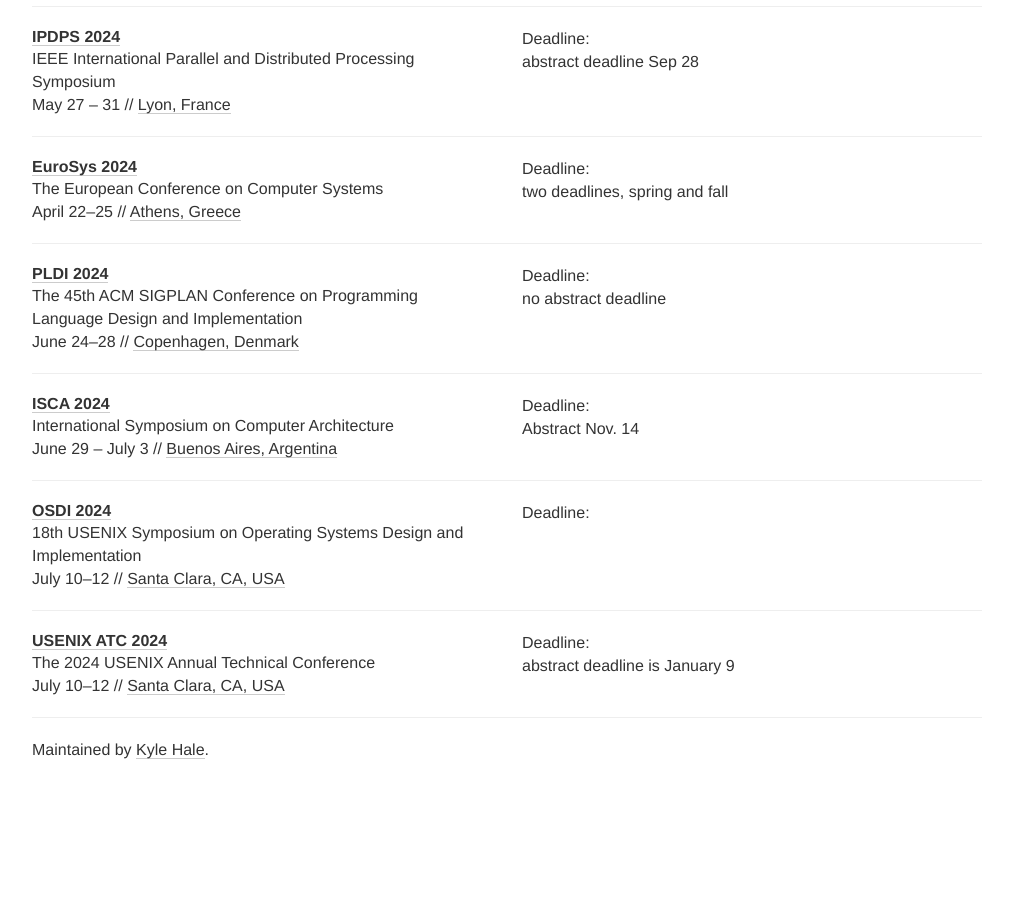
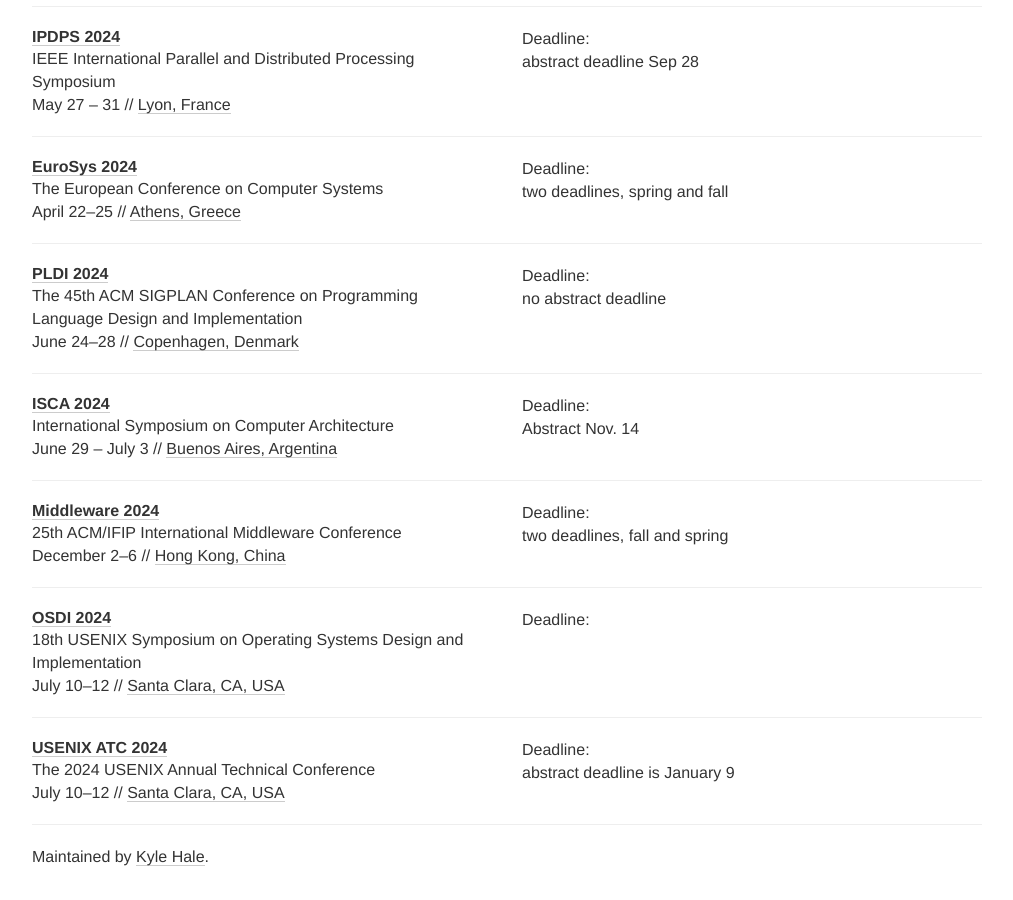
Before and after one commit to khale/sys-deadlines, a Jekyll site: the page built from index.html, in a window 1280 px wide and 900 px high, scrolled down 3843 px. Shown: the whole window, without its empty margins (133-1146 px from the left). Built offline with Jekyll 4.4.1, drawn with Linux system fonts in a browser that asks for light colours; nearby versions of some CDN libraries; comment, search, counter and statistics services are not loaded; before the commit the page ends 4636 px from its top, so only the background shows below that.

Commit message:
add middleware 24

```diff
--- a/_data/conferences.yml
+++ b/_data/conferences.yml
@@ -354,6 +354,18 @@
   link: https://iscaconf.org/isca2024/
   tags: [ARCH]
 
+- name: Middleware
+  year: 2024
+  date: December 2-6
+  description: 25th ACM/IFIP International Middleware Conference
+  deadline:
+    - "2023-12-01 23:59"
+    - "2024-05-24 23:59"
+  comment: two deadlines, fall and spring
+  place: Hong Kong, China
+  link: https://middleware-conf.github.io/2024/
+  tags: [OS, NET]
+
 - name: OSDI
   deadline: "2023-12-07 17:59"
   description: 18th USENIX Symposium on Operating Systems Design and Implementation
```
